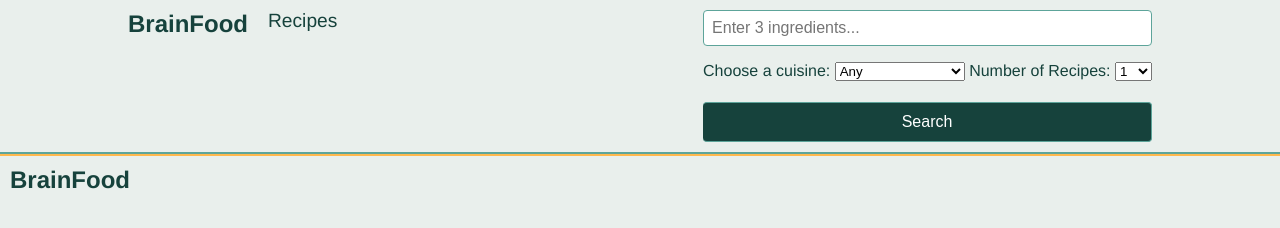
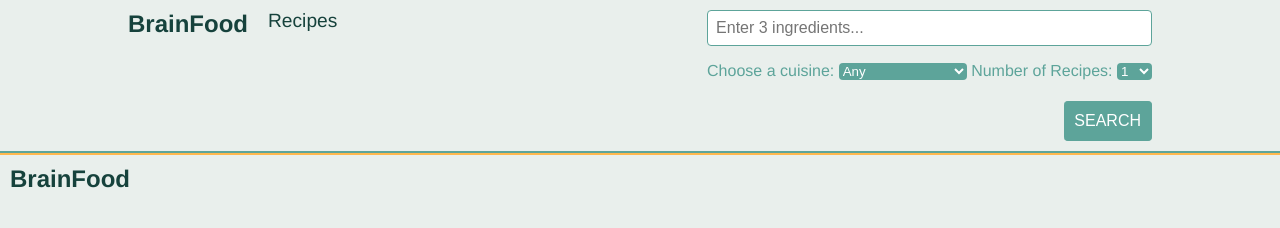
Before and after one commit to yamunajayan/brainfood, a plain HTML site: page index.html in a window 1280 px wide. Drawn offline with nearby package versions, Linux system fonts and the light colour scheme.

Commit message:
update nav styls

```diff
--- a/styles/_partials/_global.scss
+++ b/styles/_partials/_global.scss
@@ -8,6 +8,11 @@
 a {
   text-decoration: none;
 }
+button{
+  padding: 0;
+  margin: 0;
+  text-transform: uppercase;
+}
 
 html {
   font-family: "Franklin Gothic Medium", "Arial Narrow", Arial, sans-serif;
@@ -17,3 +22,17 @@ html {
 body {
   background-color: #e9efec;
 }
+select{
+  background-color: $medium-green;
+  border: none;
+  border-radius: 4px;
+  color:white;
+ &:hover{
+  background-color: $primary-color-dark-green;
+ }
+
+}
+
+label{
+  color:$medium-green;
+}
--- a/styles/main.scss
+++ b/styles/main.scss
@@ -4,7 +4,6 @@
 @use "./_partials/mixins" as *;
 
 a {
-  color: yellow;
   text-decoration: none;
 }
 
@@ -78,6 +77,8 @@ header {
 .search {
   display: flex;
   flex-direction: column;
+  justify-content: flex-end;
+  align-items: end;
   &__input{
 
   }
@@ -91,17 +92,20 @@ header {
   }
 
   &__button {
+    max-width: 10rem;
     padding: 10px;
     font-size: 1rem;
     border: 1px solid $medium-green;
     border-left: none;
-    background-color: $primary-color-dark-green;
+    background-color: $medium-green;
     color: white;
     border-radius: 4px;
     margin-top: 1.3rem;
+    justify-self: flex-end;
     cursor: pointer;
-    &__:hover {
+    &:hover {
       background-color: $primary-color-dark-green;
+      transition: all .2s ease-in-out;
     }
   }
 }
```
Also changed, not shown: styles/main.css, 1 other file.
